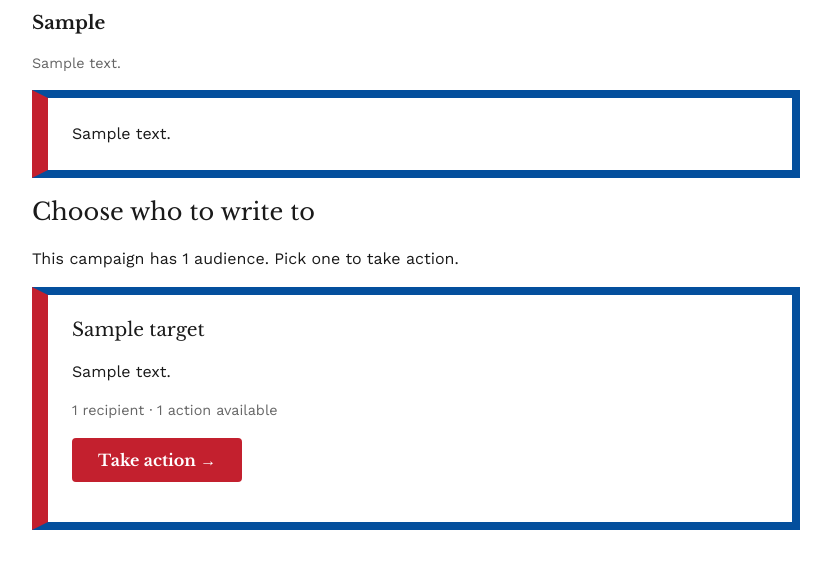
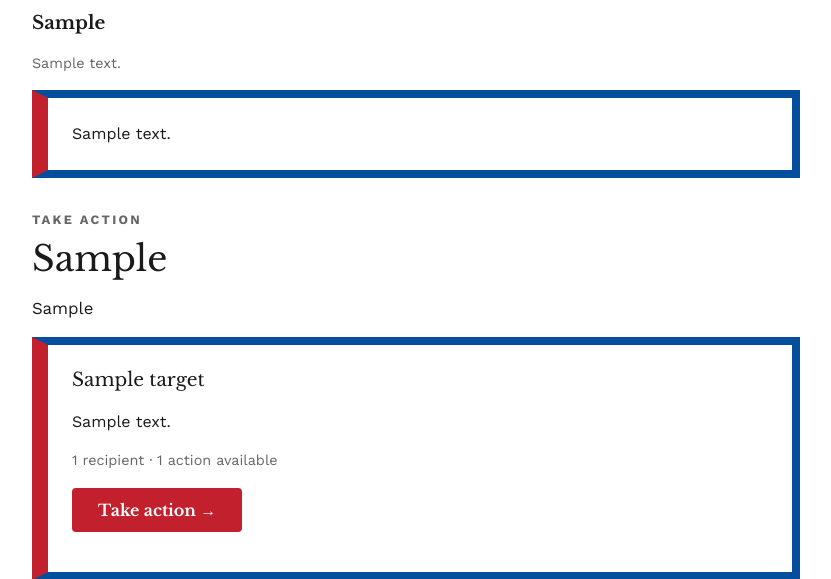
Before and after one commit to dprodger/lexington_alarm, a Flask app: page /c/sample in a window 1280 px wide. Shown: the part 1096-1675 px from the top of the page, without its empty margins (224-1055 px from the left). Run offline with Flask 3, Linux system fonts and the light colour scheme; tables that the repository leaves empty hold one stand-in row (values such as "Sample post").

Commit message:
Drive the campaign-page action heading from the Campaign model
Replace the hardcoded "Choose who to write to" copy with a "Take action"
overline plus a per-campaign action_header and action_blurb, so each
campaign can frame the target picker in its own voice.

Co-Authored-By: Claude Opus 4.7 (1M context) <noreply@anthropic.com>

```diff
--- a/campaign_tooling/app/cli.py
+++ b/campaign_tooling/app/cli.py
@@ -116,6 +116,8 @@ def _serialize_campaign(c: Campaign) -> dict:
             "subhead": c.subhead,
             "description": c.description,
             "body_md": c.body_md,
+            "action_header": c.action_header,
+            "action_blurb": c.action_blurb,
             "active": c.active,
             "sort_order": c.sort_order,
         },
@@ -209,6 +211,8 @@ def _import_campaign(data: dict, *, replace: bool) -> str:
         subhead=cdata.get("subhead", ""),
         description=cdata.get("description", ""),
         body_md=cdata.get("body_md", ""),
+        action_header=cdata.get("action_header", ""),
+        action_blurb=cdata.get("action_blurb", ""),
         active=cdata.get("active", True),
         sort_order=cdata.get("sort_order", 0),
     )
--- a/campaign_tooling/app/models.py
+++ b/campaign_tooling/app/models.py
@@ -26,6 +26,8 @@ class Campaign(db.Model):
     subhead: Mapped[str] = mapped_column(String(300), nullable=False, default="")
     description: Mapped[str] = mapped_column(Text, nullable=False, default="")
     body_md: Mapped[str] = mapped_column(Text, nullable=False, default="")
+    action_header: Mapped[str] = mapped_column(String(300), nullable=False, default="")
+    action_blurb: Mapped[str] = mapped_column(Text, nullable=False, default="")
     active: Mapped[bool] = mapped_column(Boolean, nullable=False, default=True)
     sort_order: Mapped[int] = mapped_column(Integer, nullable=False, default=0)
     created_at: Mapped[datetime] = mapped_column(DateTime(timezone=True), default=_utcnow)
--- a/campaign_tooling/app/routes_admin.py
+++ b/campaign_tooling/app/routes_admin.py
@@ -112,6 +112,8 @@ def _apply_campaign_form(c: Campaign, form) -> None:
     c.subhead = form.get("subhead", "").strip()
     c.description = form.get("description", "").strip()
     c.body_md = form.get("body_md", "")
+    c.action_header = form.get("action_header", "").strip()
+    c.action_blurb = form.get("action_blurb", "").strip()
     c.active = "active" in form
 
 
--- a/campaign_tooling/app/static/style.css
+++ b/campaign_tooling/app/static/style.css
@@ -400,6 +400,31 @@ body.public { background: var(--la-white); }
   margin-bottom: var(--la-spacing-md);
 }
 
+/* "Take action" section above the target cards on a campaign page.
+   Small letter-spaced overline, large heading, and a blurb. */
+.la-take-action {
+  margin: var(--la-spacing-xl) 0 var(--la-spacing-md);
+}
+.la-take-action-label {
+  font-size: 0.8rem;
+  font-weight: 700;
+  letter-spacing: 0.18em;
+  text-transform: uppercase;
+  color: var(--muted, #666);
+  margin: 0 0 var(--la-spacing-sm);
+}
+.la-take-action-header {
+  font-family: var(--la-font-heading);
+  font-weight: 700;
+  font-size: clamp(1.6rem, 3vw, 2.2rem);
+  color: var(--fg);
+  margin: 0 0 var(--la-spacing-md);
+}
+.la-take-action-blurb {
+  font-size: 1.05rem;
+  margin: 0;
+}
+
 /* Highlight box used for campaign cards — distinctive red-left strip
    matches lexingtonalarm.org's .la-highlight-box. */
 .la-highlight-box {
--- a/campaign_tooling/app/templates/public/campaign.html
+++ b/campaign_tooling/app/templates/public/campaign.html
@@ -16,11 +16,19 @@
   </div>
 {% endif %}
 
-<h2>Choose who to write to</h2>
-{% if not campaign.targets %}
-  <p class="muted">No targets configured yet.</p>
-{% else %}
-  <p>This campaign has {{ campaign.targets|length }} audience{{ '' if campaign.targets|length == 1 else 's' }}. Pick one to take action.</p>
+{% if campaign.action_header or campaign.action_blurb or campaign.targets %}
+  <section class="la-take-action">
+    <p class="la-take-action-label">Take action</p>
+    {% if campaign.action_header %}
+      <h2 class="la-take-action-header">{{ campaign.action_header }}</h2>
+    {% endif %}
+    {% if campaign.action_blurb %}
+      <p class="la-take-action-blurb">{{ campaign.action_blurb }}</p>
+    {% endif %}
+    {% if not campaign.targets %}
+      <p class="muted">No targets configured yet.</p>
+    {% endif %}
+  </section>
 {% endif %}
 
 {% for t in campaign.targets %}
```
Also changed, not shown: campaign_tooling/app/templates/admin/campaign_form.html (+8 -0 lines).
